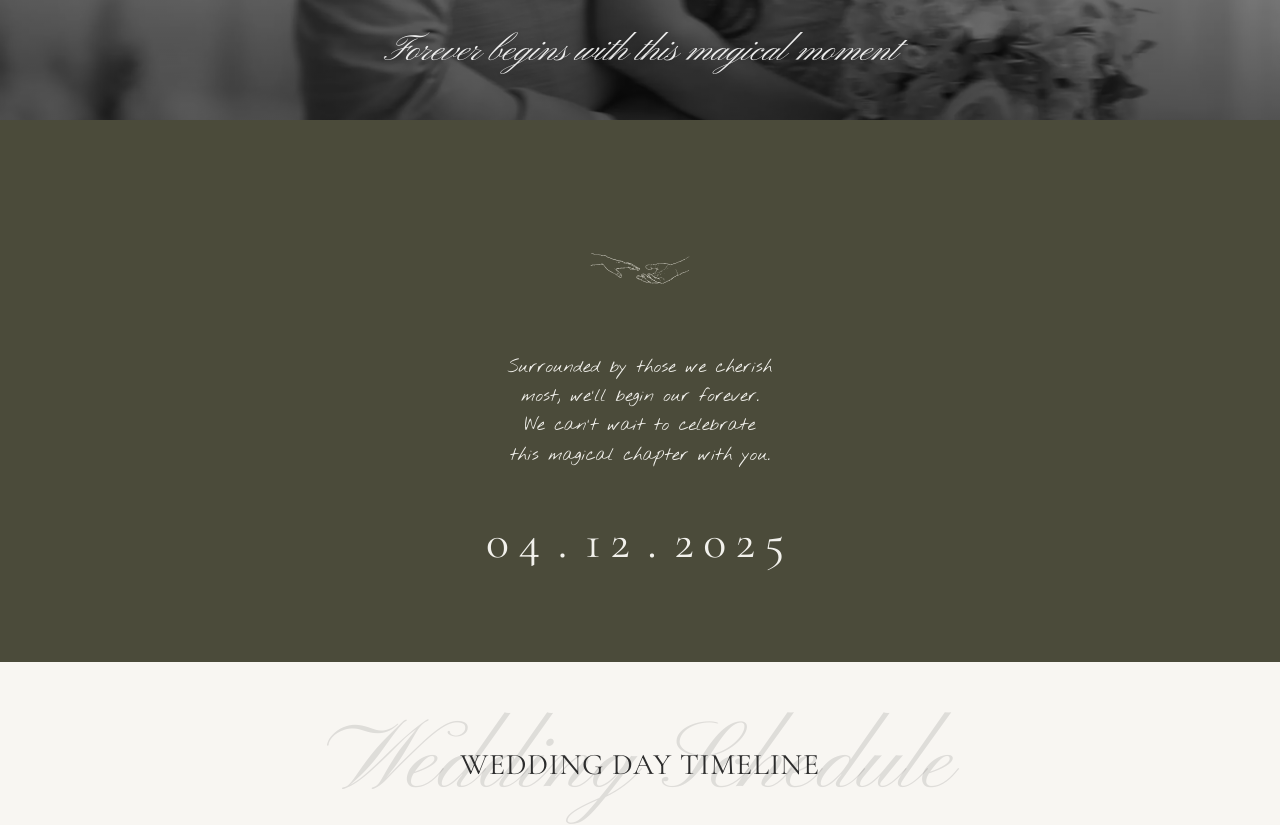
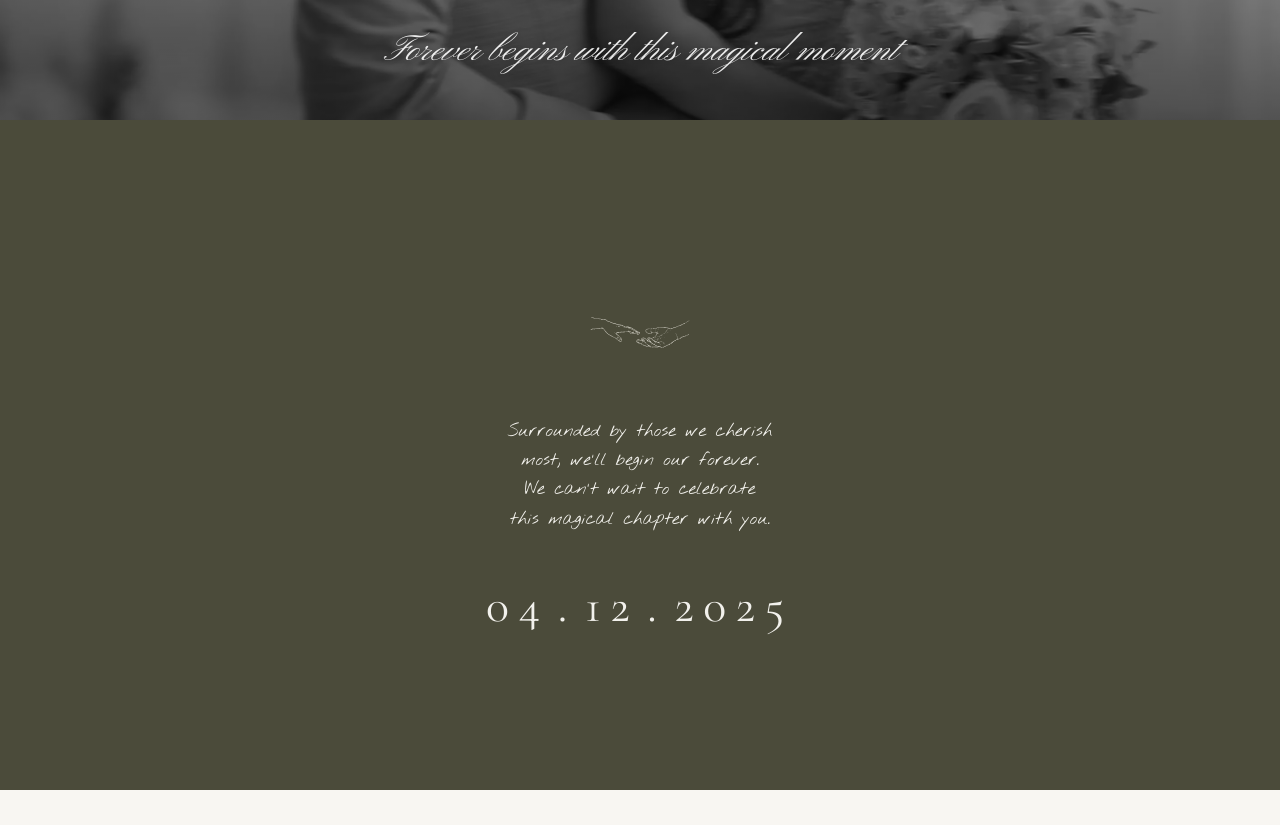
Before and after one commit to SandaliDisara/binushi-ruchelle, a Next.js app: page / in a window 1280 px wide. Shown: the part 680-1505 px from the top of the page. Built offline with nearby package versions, Linux system fonts and the light colour scheme.

Commit message:
update margins of sections

```diff
--- a/components/Footer.jsx
+++ b/components/Footer.jsx
@@ -1,8 +1,8 @@
 export default function Footer() {
   return (
-        <section className="bg-[#f8f6f2] text-[#53513C] py-16 md:py-24">
+    <section className="bg-[#f8f6f2] text-[#53513C] py-6 md:py-8">
       <div className="mx-auto max-w-screen-sm px-6 flex flex-col items-center text-center">
-                <div className="relative mt-10 md:mt-12 font-display text-sm  font-bold">
+        <div className="relative mt-4 md:mt-6 font-display text-xs md:text-sm font-medium tracking-wide">
           WEB SOLUTIONS BY ISLAND TREE CREATIONS
         </div>
       </div>
--- a/components/Invitation.jsx
+++ b/components/Invitation.jsx
@@ -1,7 +1,7 @@
 // components/Invitation.jsx
 export default function Invitation() {
   return (
-    <section className="bg-[#4b4b3a] text-[#F2F1EC] py-16 md:py-24">
+    <section className="bg-[#4b4b3a] text-[#F2F1EC] py-32 md:py-40">
       <div className="mx-auto max-w-screen-sm px-6 flex flex-col items-center text-center">
         {/* SVG */}
         <img
--- a/components/Poem.jsx
+++ b/components/Poem.jsx
@@ -1,6 +1,6 @@
 export default function Poem() {
   return (
-        <section className="bg-[#f8f6f2] text-[#53513C] py-16 md:py-24">
+    <section className="bg-[#f8f6f2] text-[#53513C] py-32 md:py-40">
       <div className="mx-10 max-w-screen-sm px-6 flex flex-col items-center text-center">
         <div className="relative mt-10 md:mt-12 font-display text-lg md:text-5xl font-bold">
           LOVE AND BLESSING
```
Lines whose indentation alone changed are shown as unchanged.
